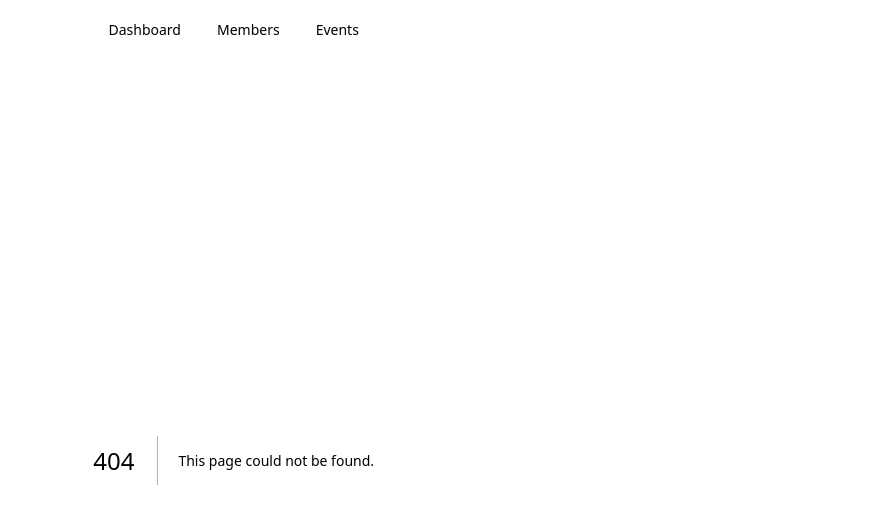
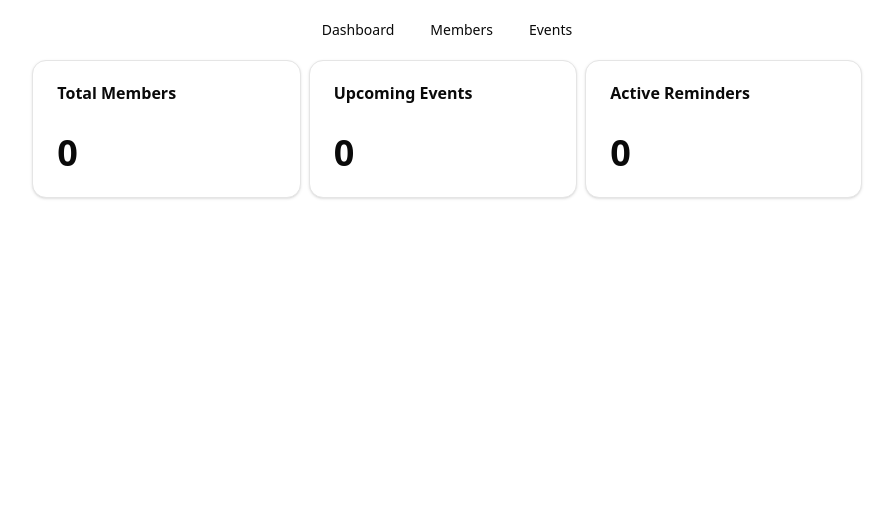
Before and after one commit to jaxsonsprinkles/cfa-notifications, a Next.js app: page /dashboard in a window 1280 px wide. Before the commit this address had no page. Shown: the top 508 px of the page, without its empty margins (193-1086 px from the left). Built offline with nearby package versions, Linux system fonts and the light colour scheme; no server answers; the database is empty.

Commit message:
initial framework for dashboard stats

```diff
--- /dev/null
+++ b/app/dashboard/page.tsx
@@ -0,0 +1,74 @@
+"use client";
+
+import { useEffect, useState } from "react";
+import { getEvents, getMembers } from "../actions";
+import {
+  Card,
+  CardAction,
+  CardContent,
+  CardDescription,
+  CardFooter,
+  CardHeader,
+  CardTitle,
+} from "@/components/ui/card";
+
+export default function Dashboard() {
+  const [events, setEvents] = useState<any[]>([]);
+  const [members, setMembers] = useState<any[]>([]);
+
+  useEffect(() => {
+    async function fetchData() {
+      const eventsData = await getEvents();
+      const membersData = await getMembers();
+
+      // Filter upcoming events (next 7 days)
+      const now = new Date();
+      const weekFromNow = new Date(now.getTime() + 7 * 24 * 60 * 60 * 1000);
+
+      const upcoming = eventsData.filter((event: any) => {
+        const eventDate = new Date(event.date);
+        return eventDate >= now && eventDate <= weekFromNow;
+      });
+
+      setEvents(upcoming);
+      setMembers(membersData);
+    }
+    fetchData();
+  }, []);
+  return (
+    <div>
+      <div className="grid grid-cols-3 space-x-2">
+        <Card>
+          <CardHeader>
+            <CardTitle>
+              <CardTitle>Total Members</CardTitle>
+            </CardTitle>
+          </CardHeader>
+          <CardContent>
+            <p className="text-4xl font-bold">{members.length}</p>
+          </CardContent>
+        </Card>
+        <Card>
+          <CardHeader>
+            <CardTitle>
+              <CardTitle>Upcoming Events</CardTitle>
+            </CardTitle>
+          </CardHeader>
+          <CardContent>
+            <p className="text-4xl font-bold">{events.length}</p>
+          </CardContent>
+        </Card>
+        <Card>
+          <CardHeader>
+            <CardTitle>
+              <CardTitle>Active Reminders</CardTitle>
+            </CardTitle>
+          </CardHeader>
+          <CardContent>
+            <p className="text-4xl font-bold">{events.length * 3}</p>
+          </CardContent>
+        </Card>
+      </div>
+    </div>
+  );
+}
```
